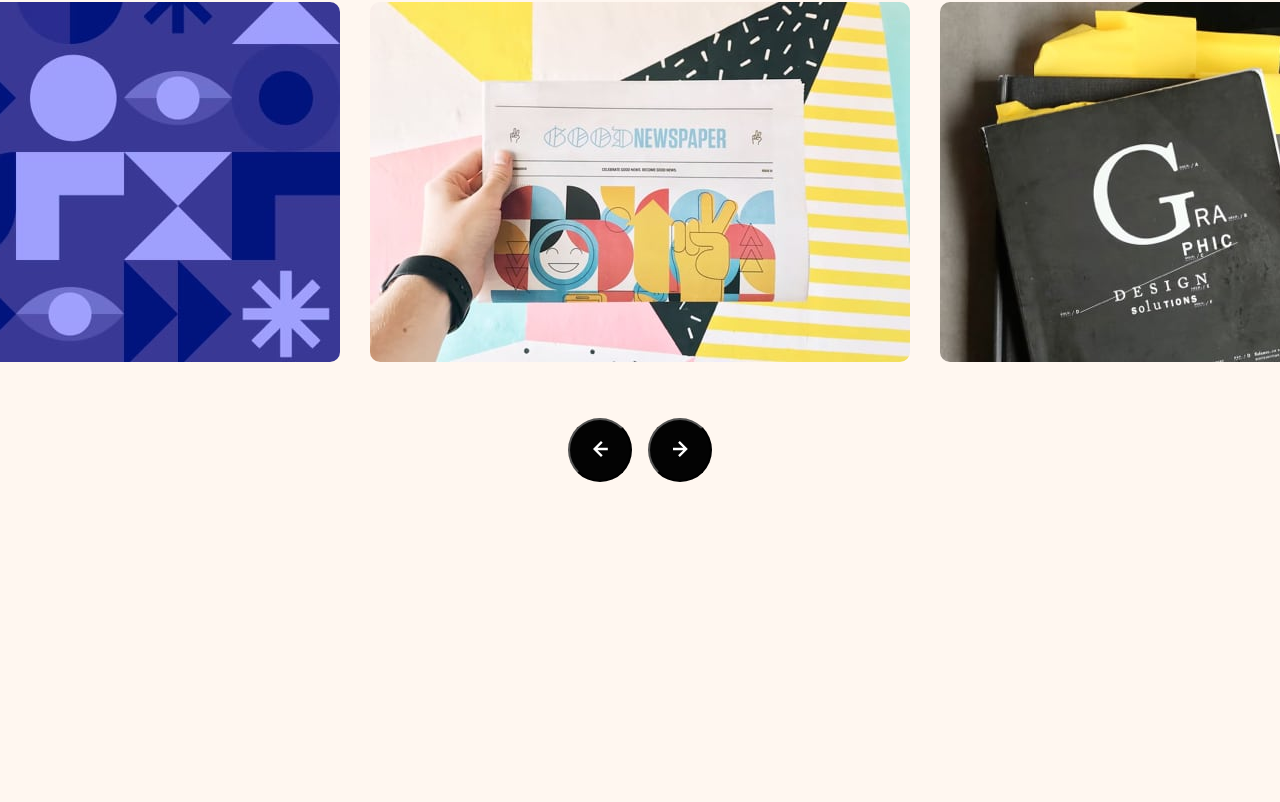
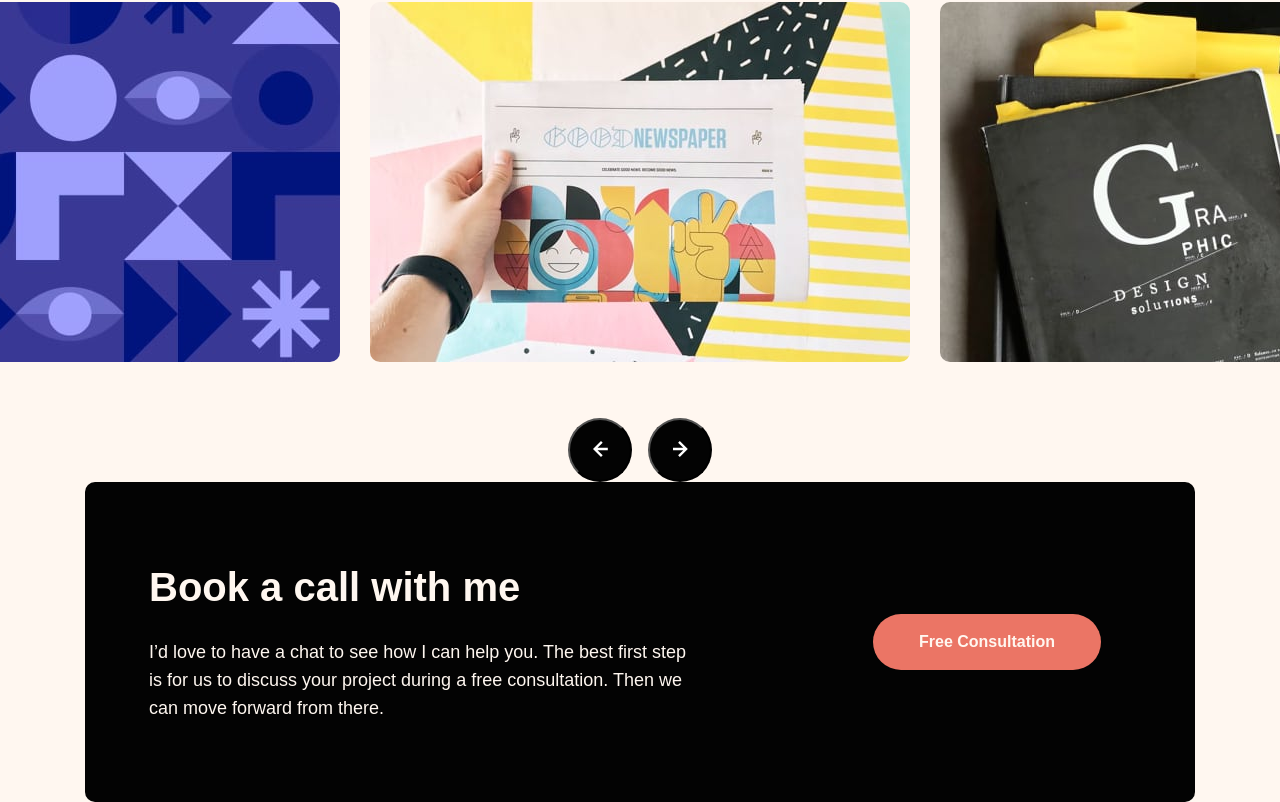
Before and after one commit to ohmymario/design-portfolio, a React (Create React App) app: page / in a window 1280 px wide. Shown: the part 1433-2235 px from the top of the page. Before the commit the page ends 1915 px from the top, so only its background shows below. Built offline with nearby package versions, Linux system fonts and the light colour scheme.

Commit message:
add booking component to layout

```diff
--- a/src/pages/Layout.tsx
+++ b/src/pages/Layout.tsx
@@ -4,6 +4,7 @@ import Banner from '../components/Banner/Banner';
 import TilesContainer from '../components/TilesContainer/TilesContainer';
 import ClientContainer from '../components/ClientContainer/ClientContainer';
 import WorkSlides from '../components/WorkSlides/WorkSlides';
+import Booking from '../components/Booking/Booking';
 
 import { LayoutStyles } from './LayoutStyles';
 
@@ -17,6 +18,7 @@ const Layout = (props: Props) => {
       <TilesContainer />
       <ClientContainer />
       <WorkSlides />
+      <Booking />
     </LayoutStyles>
   )
 }
```
